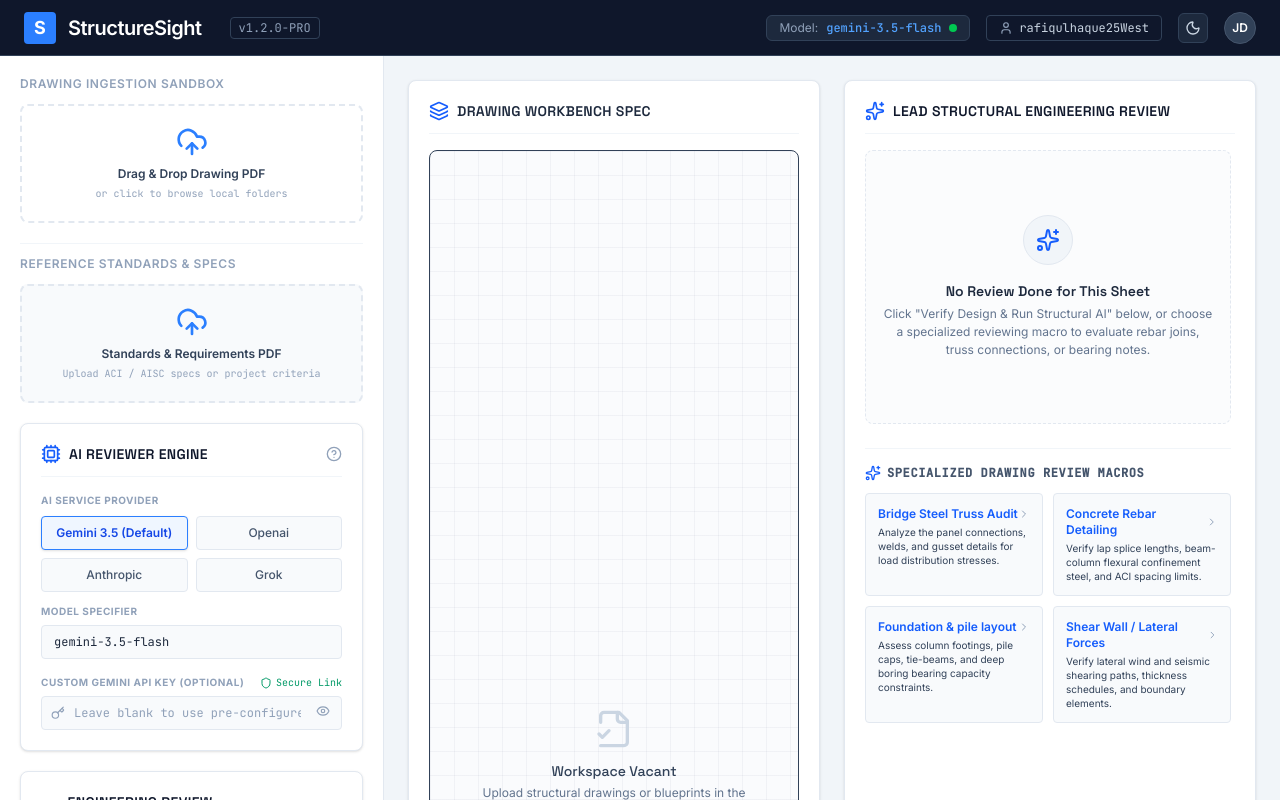
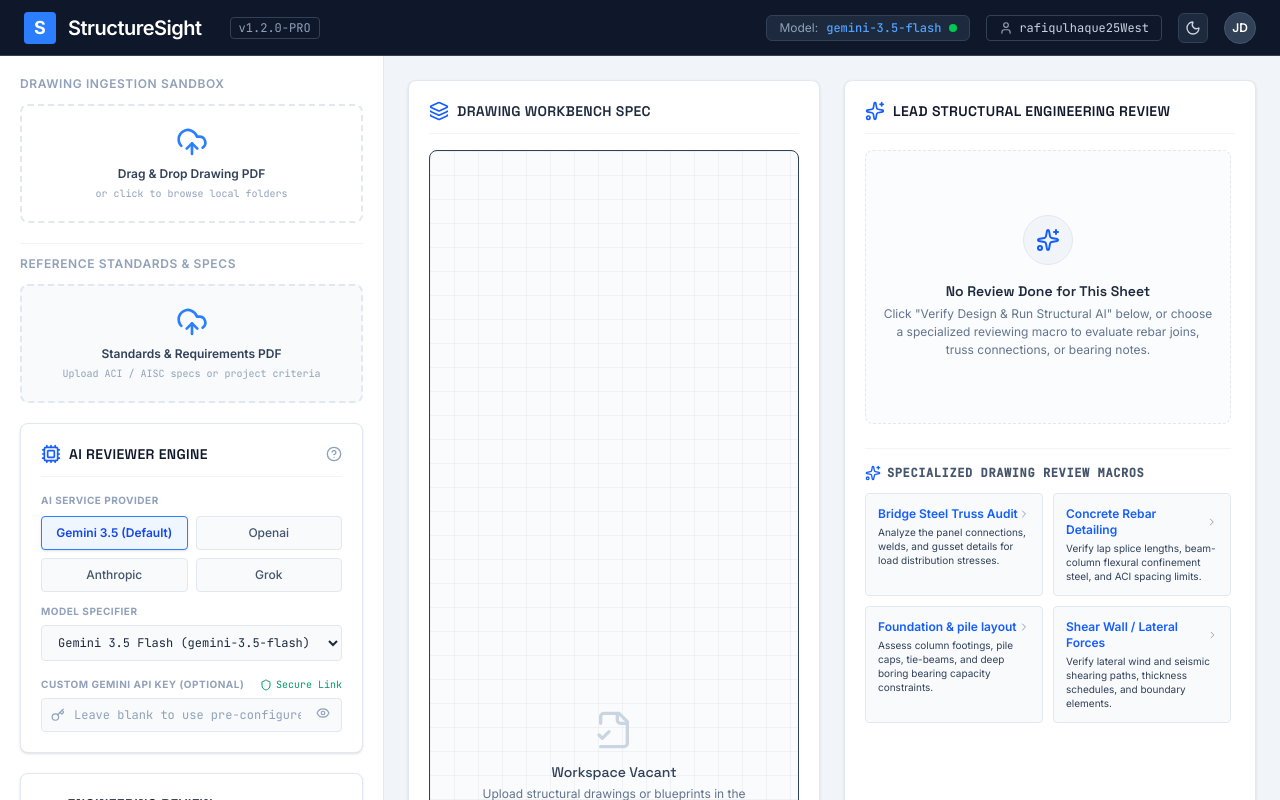
Before and after one commit to sumonrh/StructureSight, a React (Vite) app: page / in a window 1280 px wide. Shown: the top 800 px of the page. Built offline with nearby package versions, Linux system fonts and the light colour scheme.

Commit message:
feat: convert AI model selection to a dropdown with latest model IDs

```diff
--- a/src/components/ApiKeySettings.tsx
+++ b/src/components/ApiKeySettings.tsx
@@ -11,12 +11,37 @@ export default function ApiKeySettings({ config, onChange }: ApiKeySettingsProps
   const [showKey, setShowKey] = useState(false);
   const [showHelp, setShowHelp] = useState(false);
 
+  // Supported models map with IDs and human labels
+  const modelsMap: Record<AiProvider, { label: string; id: string }[]> = {
+    gemini: [
+      { label: 'Gemini 3.5 Flash', id: 'gemini-3.5-flash' },
+      { label: 'Gemini 3.1 Pro Preview', id: 'gemini-3.1-pro-preview' },
+      { label: 'Gemini 3.1 Flash-Lite', id: 'gemini-3.1-flash-lite' },
+    ],
+    openai: [
+      { label: 'GPT-5.5 (Flagship)', id: 'gpt-5.5' },
+      { label: 'GPT-5.4 Mini', id: 'gpt-5.4-mini' },
+      { label: 'GPT-4o', id: 'gpt-4o' },
+    ],
+    anthropic: [
+      { label: 'Claude 4.8 Opus', id: 'claude-4.8-opus' },
+      { label: 'Claude 4.6 Sonnet', id: 'claude-4.6-sonnet' },
+      { label: 'Claude 4.5 Haiku', id: 'claude-4.5-haiku' },
+      { label: 'Claude 3.5 Sonnet', id: 'claude-3-5-sonnet-latest' },
+    ],
+    grok: [
+      { label: 'Grok 4.3 Agentic', id: 'grok-4.3' },
+      { label: 'Grok 4.20 Flagship', id: 'grok-4.20' },
+      { label: 'Grok 2 Vision', id: 'grok-2-vision-1212' },
+    ]
+  };
+
   // Suggested model names based on selected provider
   const placeholderModels: Record<AiProvider, string> = {
     gemini: 'gemini-3.5-flash',
-    openai: 'gpt-4o',
-    anthropic: 'claude-3-5-sonnet-latest',
-    grok: 'grok-2-vision-1212'
+    openai: 'gpt-5.5',
+    anthropic: 'claude-4.8-opus',
+    grok: 'grok-4.3'
   };
 
   const handleProviderChange = (provider: AiProvider) => {
@@ -95,17 +120,21 @@ export default function ApiKeySettings({ config, onChange }: ApiKeySettingsProps
 
         {/* Model Input */}
         <div>
-          <label className="block text-[10px] font-bold text-slate-400 dark:text-tokyo-comment uppercase tracking-wider mb-1.5" htmlFor="model-name-input">
+          <label className="block text-[10px] font-bold text-slate-400 dark:text-tokyo-comment uppercase tracking-wider mb-1.5" htmlFor="model-name-select">
             Model Specifier
           </label>
-          <input
-            id="model-name-input"
-            type="text"
-            className="w-full bg-slate-50 dark:bg-tokyo-input border border-slate-200 dark:border-tokyo-border rounded px-3 py-2 text-xs font-mono text-slate-800 dark:text-tokyo-text outline-none focus:border-blue-500 dark:focus:border-tokyo-blue focus:ring-1 focus:ring-blue-500 dark:focus:ring-tokyo-blue transition-all"
+          <select
+            id="model-name-select"
+            className="w-full bg-slate-50 dark:bg-tokyo-input border border-slate-200 dark:border-tokyo-border rounded px-3 py-2 text-xs font-mono text-slate-800 dark:text-tokyo-text outline-none focus:border-blue-500 dark:focus:border-tokyo-blue focus:ring-1 focus:ring-blue-500 dark:focus:ring-tokyo-blue transition-all cursor-pointer"
             value={config.modelName}
             onChange={(e) => handleModelNameChange(e.target.value)}
-            placeholder={placeholderModels[config.provider]}
-          />
+          >
+            {modelsMap[config.provider].map((m) => (
+              <option key={m.id} value={m.id} className="bg-white dark:bg-tokyo-panel text-slate-800 dark:text-tokyo-text">
+                {m.label} ({m.id})
+              </option>
+            ))}
+          </select>
         </div>
 
         {/* Config / Custom API Key Input if needed */}
```
